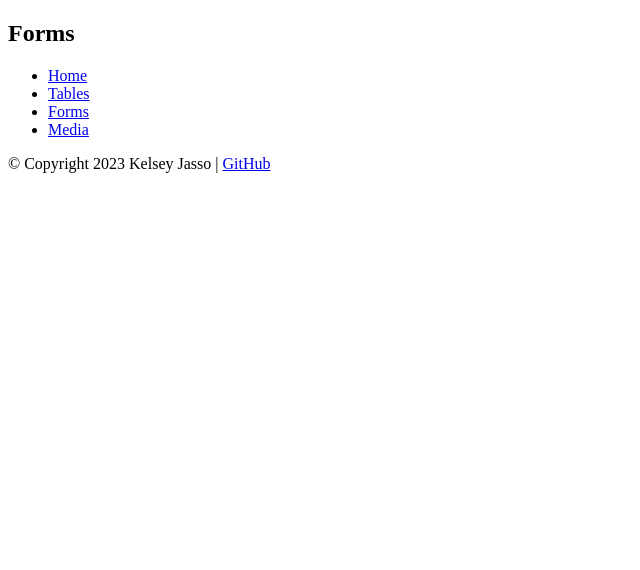
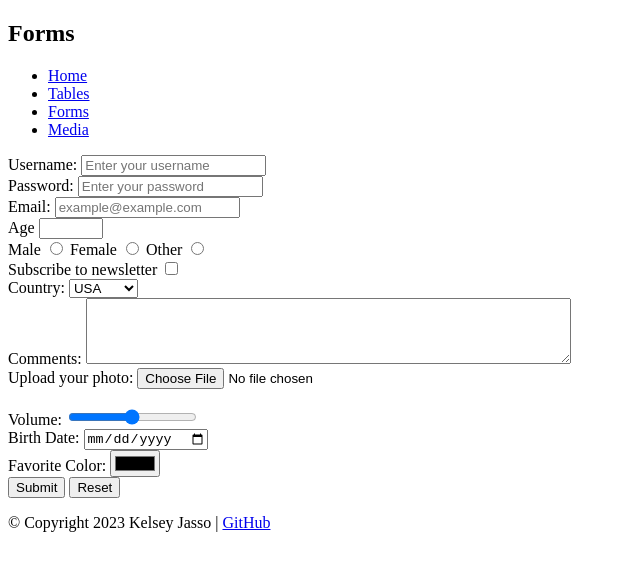
Before and after one commit to kelsester/COMP001A.LectureActivity4, a plain HTML site: page forms.html in a window 1280 px wide. Shown: the whole page, without its empty margins (0-640 px from the left). Drawn offline with Linux system fonts and the light colour scheme.

Commit message:
completed forms

```diff
--- a/forms.html
+++ b/forms.html
@@ -19,7 +19,100 @@
     </header>
 
     <main>
+        <!--beginning of the form element-->
+        <form action="/submit" method="post">
+            <!--label and input text field-->
+            <label for="username">Username:</label>
+            <input type="text" id="username" name="username" placeholder="Enter your username">
 
+            <br> <!--adds a break line-->
+
+            <!--label and password input field-->
+            <label for="password">Password:</label>
+            <input type="password" id="password" name="password" placeholder="Enter your password">
+
+            <br>
+
+            <!--label and email input field-->
+            <label for="email">Email:</label>
+            <input type="email" id="email" name="email" placeholder="example@example.com">
+
+            <br>
+
+            <!--label and number input field-->
+            <label for="age">Age</label>
+            <input type="number" id="age" name="age" min="1" max="100">
+
+            <br>
+
+            <!--radio buttons for gender selection-->
+            <label for="male">Male</label>
+            <input type="radio" id="male" name="gender" value="male">
+
+            <label for="female">Female</label>
+            <input type="radio" id="female" name="gender" value="female">
+
+            <label for="other">Other</label>
+            <input type="radio" id="other" name="gender" value="other">
+
+            <br>
+
+            <!--checkbox for newsletter subscription-->
+            <label for="subscribe">Subscribe to newsletter</label>
+            <input type="checkbox" id="subscribe" name="subscribe" value="yes">
+
+            <br>
+
+            <!--dropdown select for country selection-->
+            <label for="country">Country:</label>
+            <select id="country" name="country">
+                <option value="usa">USA</option>
+                <option value="canada">Canada</option>
+            </select>
+
+            <br>
+
+            <!--text area for additional comments-->
+            <label for="comments">Comments:</label>
+            <textarea id="comments" name="comments" rows="4" cols="58"></textarea>
+
+            <br>
+
+            <!--file input for uploading files-->
+            <label for="file">Upload your photo:</label>
+            <input type="file" id="file" name="file">
+
+            <br>
+
+            <!--hidden input field-->
+            <input type="hidden" id="userId" name="userId" value="12345">
+
+            <br>
+
+            <!--range input for selecting value within a range-->
+            <label for="volume">Volume:</label>
+            <input type="range" id="volume" name="volume" min="0" max="10">
+
+            <br>
+
+            <!--date input-->
+            <label for="birthday">Birth Date:</label>
+            <input type="date" id="birthdate" name="birthdate">
+
+            <br>
+
+            <!--color input-->
+            <label for="favcolor">Favorite Color:</label>
+            <input type="color" id="favcolor" name="favcolor">
+
+            <br>
+
+            <!--submit button-->
+            <input type="submit" value="Submit">
+
+            <!--reset button-->
+            <input type="reset" value="Reset">
+        </form>
     </main>
 
     <footer>
```
Also changed, not shown: tables.html (+10 -6 lines).
